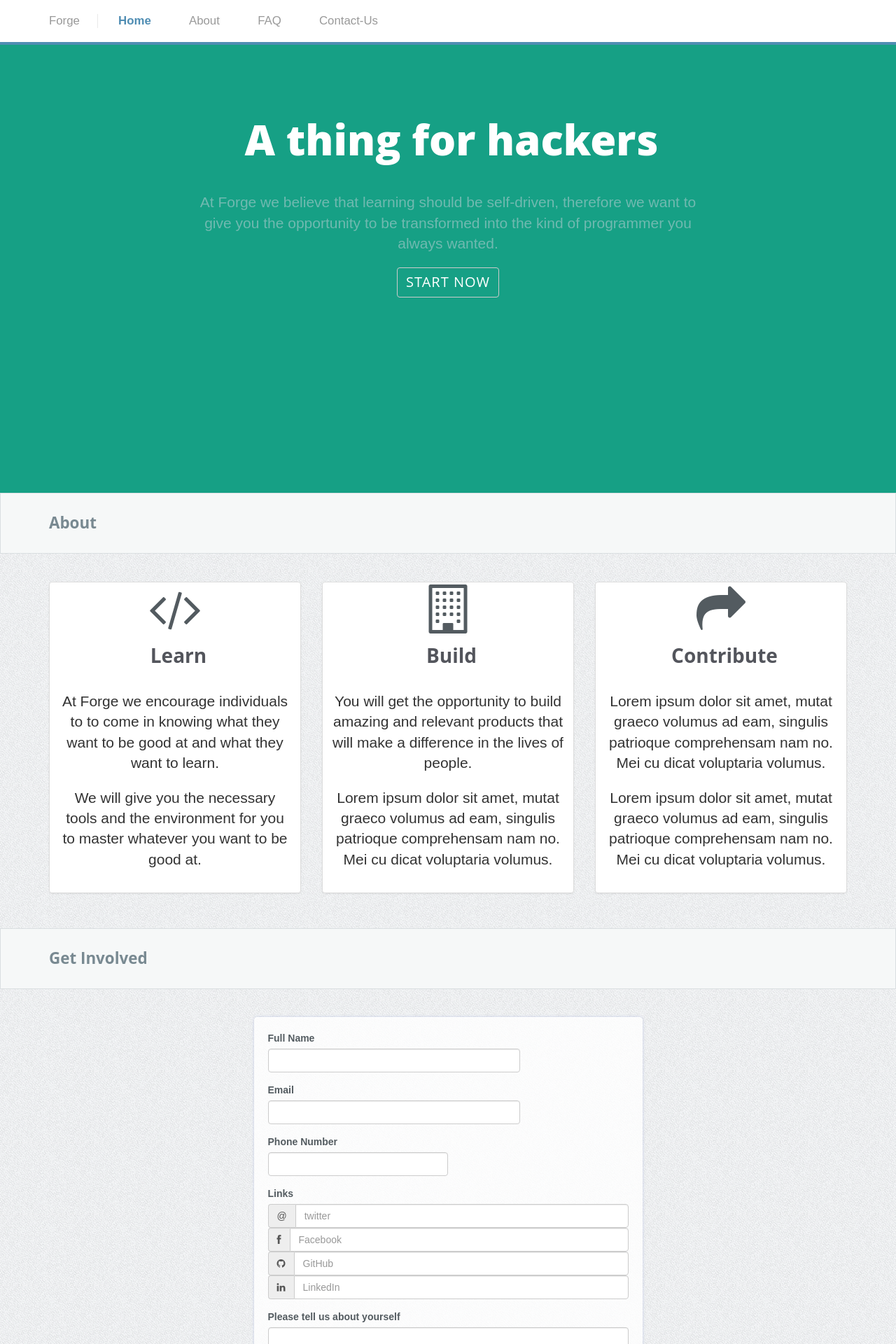
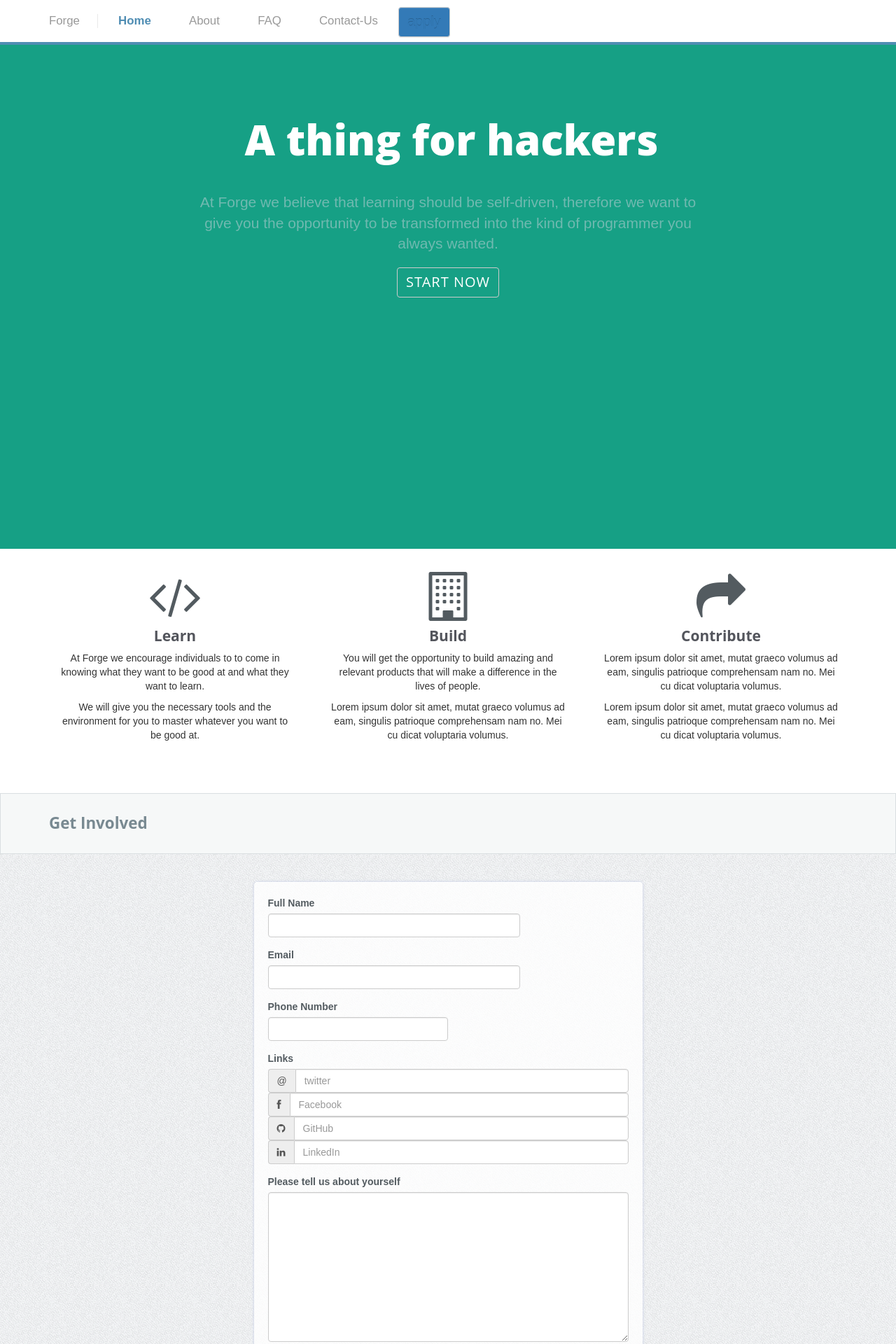
Before and after one commit to devcongress/forge.devcongress.com, a Flask app: page / in a window 1280 px wide. Shown: the top 1920 px of the page at 70% size. Run offline with Flask 2, Linux system fonts and the light colour scheme; some libraries are stand-ins or nearby versions.

Commit message:
changed look of thumbnails

```diff
--- a/static/css/style.css
+++ b/static/css/style.css
@@ -162,6 +162,10 @@ a:hover {
   font-weight: 600 !important;
 }
 
+.mainmenu #apply-but {
+
+}
+
 @media screen and (max-width: 979px) {
   .mainmenu {
     font-size: 0.8em;
@@ -200,7 +204,7 @@ section.featured {
 	padding: 60px 0 160px;
 	background: #16a085;
 	color: #70B9B0;
-  height: 80%;
+  height: 90%;
   overflow: hidden;
 }
 
@@ -237,6 +241,17 @@ section.featured h2 {
   margin-bottom: 0;
   text-transform: none;
 }
+
+#section-about {
+  background-color: #fff;
+}
+
+#section-about .thumbnail {
+  border-width: 0px;
+  box-shadow: 0px 0px 0px 0px;
+}
+
+
 
 /*--------------------------------------------------------------------------
 + form Style
--- a/templates/application.html
+++ b/templates/application.html
@@ -29,6 +29,9 @@
 						<li>
 							<a href="#section-footer">Contact-Us</a>
 						</li>
+						<li>
+							<button id="apply-but" class="btn btn-primary"><a href="#section-register">apply</a></button>
+						</li>
 					</ul>
 				</nav>
 			</div>
@@ -55,7 +58,7 @@
 		</section>
 
 		<!-- About -->
-		<div class="section forge-section-head" id="section-about">
+		<!-- <div class="section forge-section-head" id="section-about">
 			<div class="container">
 				<div class="row">
 					<div class="col-md-12">
@@ -63,8 +66,8 @@
 					</div>
 				</div>
 			</div>
-		</div>
-	    <div class="section" >
+		</div> -->
+	    <div class="section" id="section-about">
 			<div class="container">
 
 				<div class="row">
@@ -72,13 +75,13 @@
 						<div class="thumbnail text-center">
 							<i class="fa fa-code fa-5x"></i>
 							<div class="caption">
-								<h2>Learn</h2>
-								<p class="lead">
+								<h3>Learn</h3>
+								<p >
 									At Forge we encourage individuals to
 									to come in knowing what they want to be good at and what they want
 									to learn.
 								</p>
-								<p class="lead">
+								<p >
 									We will give you the necessary tools and the environment for you
 									to master whatever you want to be good at.
 								</p>
@@ -89,13 +92,13 @@
 						<div class="thumbnail text-center">
 							<i class="fa fa-building-o fa-5x"></i>
 							<div class="caption">
-								<h2>Build</h2>
-								<p class="lead">
+								<h3>Build</h3>
+								<p>
 									You will get the opportunity to build amazing and relevant
 									products that will make a difference in the lives of people.
 
 								</p>
-								<p class="lead">
+								<p>
 									Lorem ipsum dolor sit amet, mutat graeco volumus ad eam, singulis patrioque comprehensam nam no. Mei cu dicat voluptaria volumus.
 								</p>
 							</div>
@@ -105,11 +108,11 @@
 						<div class="thumbnail text-center">
 							<i class="fa fa-share fa-5x"></i>
 							<div class="caption">
-								<h2>Contribute</h2>
-								<p class="lead">
+								<h3>Contribute</h3>
+								<p>
 									Lorem ipsum dolor sit amet, mutat graeco volumus ad eam, singulis patrioque comprehensam nam no. Mei cu dicat voluptaria volumus.
 								</p>
-								<p class="lead">
+								<p>
 									Lorem ipsum dolor sit amet, mutat graeco volumus ad eam, singulis patrioque comprehensam nam no. Mei cu dicat voluptaria volumus.
 								</p>
 							</div>
@@ -129,7 +132,7 @@
 				</div>
 			</div>
 		</div>
-	    <section class="section" >
+	    <section class="section" id="register">
 			<div class="container">
 
 				<div class="row">
```
Also changed, not shown: 1 other file.
